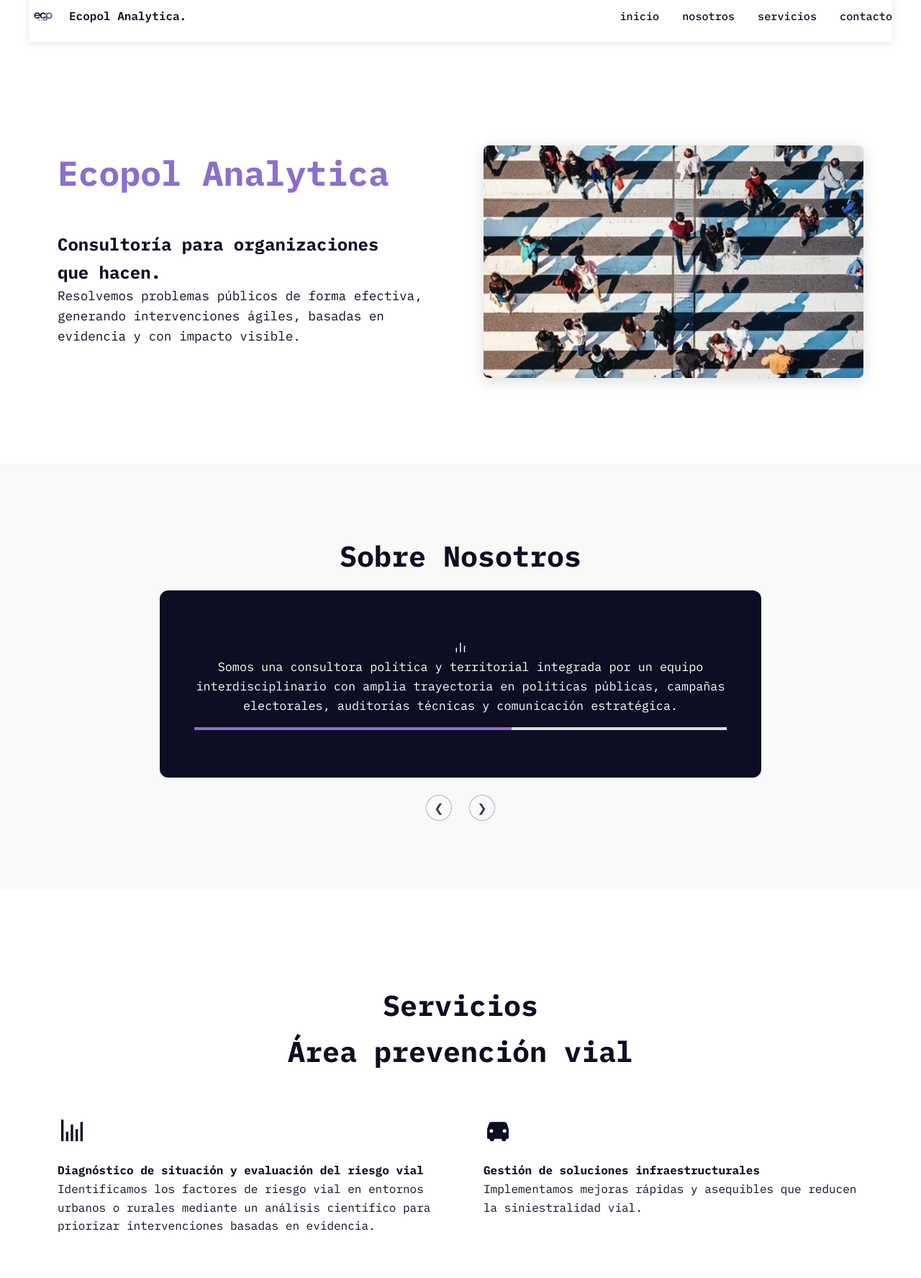
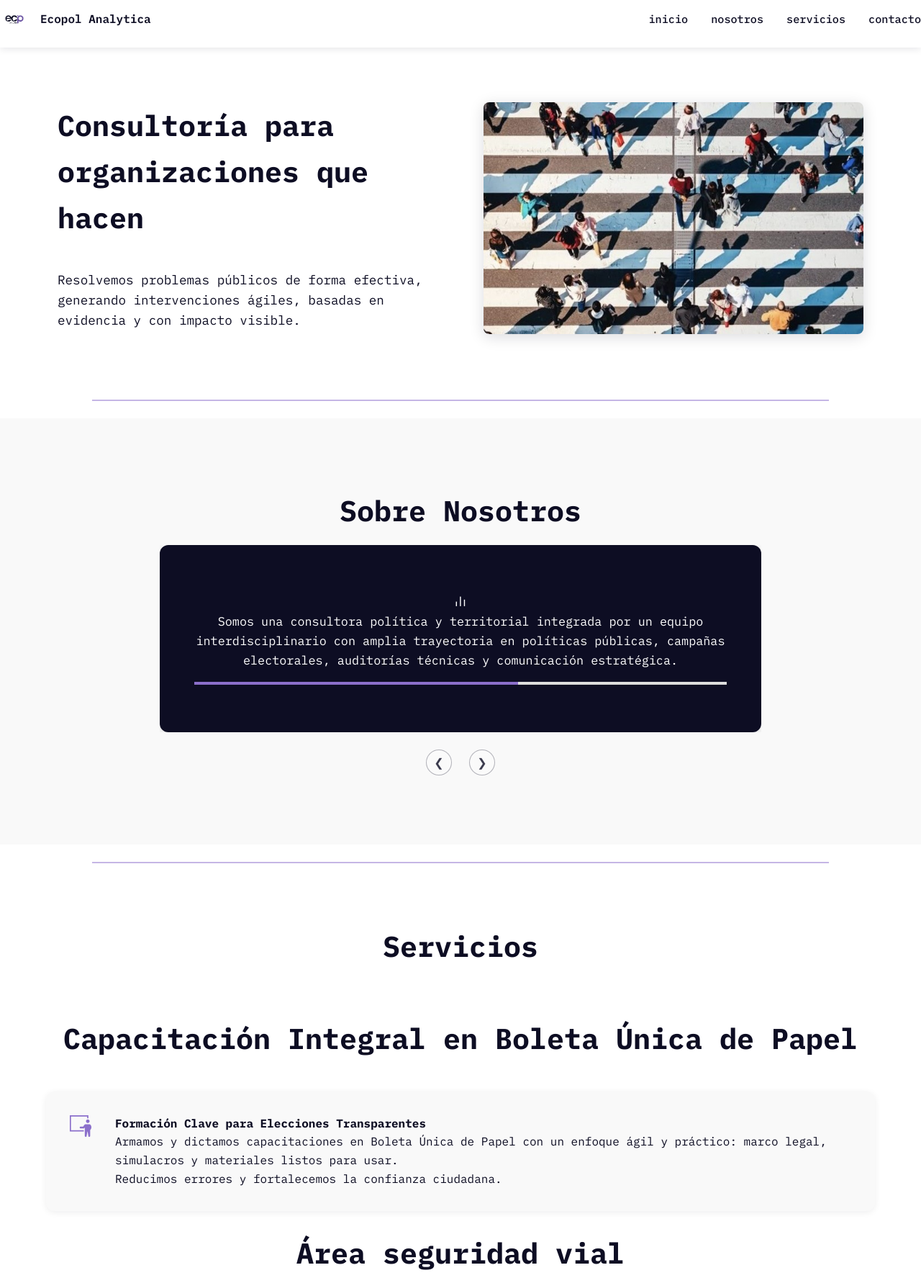
Before and after one commit to nahirfabiani/Ecopol, a plain HTML site: page index.html in a window 1280 px wide. Shown: the part 12-1787 px from the top of the page at 72% size. Drawn offline with nearby package versions, Linux system fonts and the light colour scheme.

Commit message:
Se agrega servicio BUP

```diff
--- a/css/style.css
+++ b/css/style.css
@@ -21,10 +21,38 @@ body {
   width: 90%;
   max-width: 1200px;
   margin: 0 auto;
-  padding: 2rem 0;
+  padding: 1.2rem 0;
 }
 .wrapper {
-  padding: 6rem 0 4rem;
+  padding: 2.5rem 0 1.5rem;
+}
+.hero {
+  position: relative;
+  background-image: url('../img/senda.jpg'); /* Verifica la ruta */
+  background-size: cover;
+  background-position: center;
+  background-repeat: no-repeat;
+  min-height: 60vh;
+  display: flex;
+  align-items: center;
+  justify-content: center;
+  overflow: hidden;
+  height: 100vh;
+}
+
+/* Overlay translúcido */
+.hero::before {
+  content: "";
+  position: absolute;
+  inset: 0;
+  background: rgba(13,13,35,0.45); /* Color oscuro translúcido */
+  z-index: 1;
+}
+
+/* Asegura que el contenido esté encima del overlay */
+.hero > * {
+  position: relative;
+  z-index: 2;
 }
 
 .team_img_wrapper img {
@@ -42,13 +70,17 @@ body {
 }
 
 .grid-cols-3 {
-  display: grid;
+  display: flex;
+  flex-direction: column;
   grid-template-columns: repeat(3, 1fr);
   gap: 2rem;
 }
 
 .grid-item-1, .grid-item-2, .grid-col-item {
   padding: 1rem;
+}
+#servicios .grid-col-item {
+  width: 100%;
 }
 
 /* Typography */
@@ -79,8 +111,8 @@ body {
 .header {
   top: 0;
   left: 0;
-  width: 100%;
-  height: 70px;
+  width: 100vw; /* Cambia a 100vw para asegurar ancho completo */
+  min-width: 100vw;
   position: sticky;
   background-color: #fff;
   box-shadow: 0 2px 10px rgba(13, 13, 35, 0.1);
@@ -88,6 +120,7 @@ body {
   display: flex;
   align-items: center;
   transition: height 0.3s ease;
+  margin-left: calc(-50vw + 50%); /* Centra el header si el .container lo limita */
 }
 
 .nav {
@@ -95,6 +128,7 @@ body {
   display: flex;
   justify-content: space-between;
   align-items: center;
+  right: 20px;
 }
 
 .logo {
@@ -105,6 +139,7 @@ body {
 
 .logo img {
   height: 40px;
+  left: 20px;
 }
 
 .logo h2 {
@@ -165,6 +200,24 @@ body {
   background: none;
   border: none;
   font-size: 1.5rem;
+}
+.divider {
+  width: 80%;
+  height: 2px;
+  background-color: #8B6FCB;
+  margin: 1.5rem auto;
+  opacity: 0.5;
+}
+
+/* Main heading alineado a la izquierda */
+.left-heading {
+  text-align: left;
+}
+
+/* Centrar los divisores */
+.centered-divider {
+  margin-left: auto;
+  margin-right: auto;
 }
 
 /* ==== CAROUSEL STYLES ==== */
@@ -399,6 +452,60 @@ form .btn {
   align-items: center;
 }
 
+/* Servicios: apilar items uno abajo del otro */
+.servicios-list {
+  display: flex;
+  flex-direction: column;
+  gap: 2.5rem;
+  width: 100%;
+}
+
+.servicios-list .grid-col-item {
+  width: 100%;
+  background: #f9f9f9;
+  border-radius: 12px;
+  box-shadow: 0 2px 10px rgba(13,13,35,0.07);
+  padding: 2rem 1.5rem;
+  display: flex;
+  align-items: flex-start;
+  gap: 1.5rem;
+}
+
+.servicios-list .icon {
+  flex-shrink: 0;
+  width: 48px;
+  height: 48px;
+  display: flex;
+  align-items: center;
+  justify-content: center;
+}
+
+.servicios-list .icon svg {
+  width: 40px;
+  height: 40px;
+  color: #8B6FCB;
+}
+
+.servicios-list .featured_info {
+  flex: 1;
+}
+
+@media (max-width: 700px) {
+  .servicios-list .grid-col-item {
+    flex-direction: column;
+    align-items: flex-start;
+    padding: 1.2rem 0.7rem;
+    gap: 1rem;
+  }
+  .servicios-list .icon {
+    width: 36px;
+    height: 36px;
+  }
+  .servicios-list .icon svg {
+    width: 32px;
+    height: 32px;
+  }
+}
 
 /* Responsive */
 @media (max-width: 768px) {
--- a/index.html
+++ b/index.html
@@ -25,7 +25,7 @@
       <nav class="nav">
         <div class="logo">
   <img src="./img/logo.png" alt="Logo Ecopol Analytica">
-  <br><h2 style="display:inline-block; vertical-align:middle;">Ecopol Analytica.</h2>
+  <br><h2 style="display:inline-block; vertical-align:middle;">Ecopol Analytica</h2>
 </div>
         <div class="nav_menu" id="nav_menu">
           <button class="close_btn" id="close_btn">
@@ -55,16 +55,14 @@
       </nav>
     </header>
 
-    <section class="wrapper">
+    <section id=hero class="wrapper">
   <div class="container">
     <div class="grid-cols-2">
       <div class="grid-item-1">
-            <h2 class="main-heading">
-              <span>Ecopol Analytica</span>
+        <h2 class="main-heading left-heading">
+          Consultoría para organizaciones que hacen
         </h2>
         <br>
-              <h1>Consultoría para organizaciones<br>que hacen.
-            </h1>
         <p class="info-text">
           Resolvemos problemas públicos de forma efectiva,
           generando intervenciones ágiles, basadas en evidencia y con impacto visible.
@@ -76,6 +74,7 @@
     </div>
   </div>
 </section>
+<div class="divider centered-divider"></div>
 
 
   <section class="carousel-section" id="nosotros" aria-live="polite">
@@ -121,21 +120,58 @@
 </div>
   </div>
 </section>
+<div class="divider centered-divider"></div>
 
 <!-- Sección Servicios -->
 <section class="wrapper" id="servicios">
   <div class="container" data-aos="fade-up" data-aos-duration="1000">
-    <h1 class="main-heading" style="text-align:center;">Servicios<br>Área prevención vial </h1>
+    <h1 class="main-heading" style="text-align:center;">Servicios<br><br>Capacitación Integral en Boleta Única de Papel</h1>
     <br>
-    <div class="grid-cols-2">
+    <div class="servicios-list">
+      <div class="grid-col-item">
+        <div class="icon">
+          <!-- Cambia el SVG para que el icono tenga color #8B6FCB -->
+<svg height="48" viewBox="0 0 48 48" fill="none" xmlns="http://www.w3.org/2000/svg">
+  <path fill-rule="evenodd" clip-rule="evenodd"
+   d="M6 6H37V11H35V8H8V31H29.3871V33H6V6ZM36 19C37.6569 19 39 17.6569 39 16C39
+   14.3431 37.6569 13 36 13C34.3431 13 33 14.3431 33 16C33 17.6569 34.3431
+   19 36 19ZM38.0314 21.0107C39.3299 21.0107 40.3582 21.5937 41.0303
+   22.4959C41.6595 23.3405 41.9258 24.3864 41.9861 25.3507C42.0472
+   26.3298 41.9056 27.356 41.5894 28.2701C41.2881 29.1407 40.7815
+   30.0406 40 30.6579V40.5C40 41.2805 39.4015 41.9305 38.6237 41.9949C37.8459
+   42.0593 37.1487 41.5164 37.0204 40.7466L35.7293 33H35.4324L33.9743
+   40.7764C33.8316 41.5378 33.1325 42.0653 32.3612 41.9936C31.5899 41.9219
+   31 41.2746 31 40.5V26.2328C30.8874 26.4044 30.7831 26.5652 30.6911
+   26.7082C30.5726 26.8922 30.4752 27.0453 30.4078 27.152L30.3303 27.275L30.3105
+   27.3066L30.3047 27.316C30.0308 27.7555 29.5493 28.023 29.0314 28.023H24.0314C23.203
+   28.023 22.5314 27.3515 22.5314 26.523C22.5314 25.6946 23.203
+   25.023 24.0314 25.023H28.208C28.4506 24.6472 28.7705 24.1594
+   29.1067 23.6689C29.457 23.1577 29.8432 22.6169 30.1862 22.1935C30.3539
+   21.9864 30.5413 21.7699 30.7292 21.5924C30.8212 21.5056 30.9497
+   21.3932 31.105 21.2935C31.2158 21.2224 31.5575 21.0107 32.0314
+   21.0107H38.0314Z"
+   fill="#8B6FCB"/>
+</svg>
+        </div>
+        <div class="featured_info">
+          <span><b>Formación Clave para Elecciones Transparentes</b></span>
+          <p>Armamos y dictamos capacitaciones en Boleta Única de Papel con un enfoque
+            ágil y práctico: marco legal, simulacros y materiales listos para usar. <br>Reducimos
+            errores y fortalecemos la confianza ciudadana.
+          </p>
+        </div>
+      </div>
+    </div>
+    <br>
+  <h1 class="main-heading" style="text-align:center;">Área seguridad vial</h1>
+    <br>
+    <div class="servicios-list">
       <div class="grid-col-item">
         <div class="icon">
           <svg xmlns="http://www.w3.org/2000/svg" fill="currentColor" viewBox="0 0 24 24">
             <path d="M3 3h2v18H3V3zm4 10h2v8H7v-8zm4-6h2v14h-2V7zm4 4h2v10h-2V11zm4-6h2v16h-2V5z"/>
           </svg>
         </div>
-
-
         <div class="featured_info">
           <span><b>Diagnóstico de situación y evaluación del riesgo vial</b></span>
           <p>
@@ -145,6 +181,7 @@
           </p>
         </div>
       </div>
+        <div class="servicios-list">
       <div class="grid-col-item">
         <div class="icon">
           <svg xmlns="http://www.w3.org/2000/svg" viewBox="0 0 24 24" fill="currentColor">
@@ -160,8 +197,8 @@
         </div>
       </div>
     </div>
-  </div>
 </section>
+<div class="divider centered-divider"></div>
 
 <!-- Sección Contacto -->
 <section id="contacto" class="wrapper">
@@ -218,5 +255,4 @@
     <script src="https://cdnjs.cloudflare.com/ajax/libs/gsap/3.8.0/gsap.min.js"></script>
     <!-- ==== SCRIPT.JS ==== -->
     <script src="./script.js" defer></script>
-  </body>
-</html>
+    <script>
--- a/script.js
+++ b/script.js
@@ -28,6 +28,18 @@ gsap.from(".main-heading", { opacity: 0, y: 20, delay: 2.4, duration: 1 });
 gsap.from(".info-text", { opacity: 0, y: 20, delay: 2.8, duration: 1 });
 gsap.from(".team_img_wrapper img", { opacity: 0, y: 20, delay: 3, duration: 1 });
 gsap.from("#nosotros", { opacity: 0, y: 60, duration: 1.2, ease: "power2.out", delay: 0.5 });
+
+// GSAP animación para el main heading
+document.addEventListener('DOMContentLoaded', function() {
+  if (window.gsap) {
+    gsap.from(".main-heading", {
+      opacity: 0,
+      x: -60,
+      duration: 1,
+      ease: "power2.out"
+    });
+  }
+});
 
 // ==== FORMULARIO ====
 const contactForm = document.getElementById('contactForm');
@@ -121,3 +133,17 @@ document.addEventListener('DOMContentLoaded', () => {
   showSlide(currentSlide);
   startSlideInterval();
 });
+// ==== EFECTO DE TEXTO FUTURISTA EN main heading ====
+const heroText = document.querySelector('.main heading h2');
+const text = heroText.textContent;
+heroText.textContent = '';
+
+let index = 0;
+function typeEffect() {
+  if (index < text.length) {
+    heroText.textContent += text.charAt(index);
+    index++;
+    setTimeout(typeEffect, 80); // velocidad de escritura
+  }
+}
+typeEffect();
```
Lines whose indentation alone changed are shown as unchanged.
